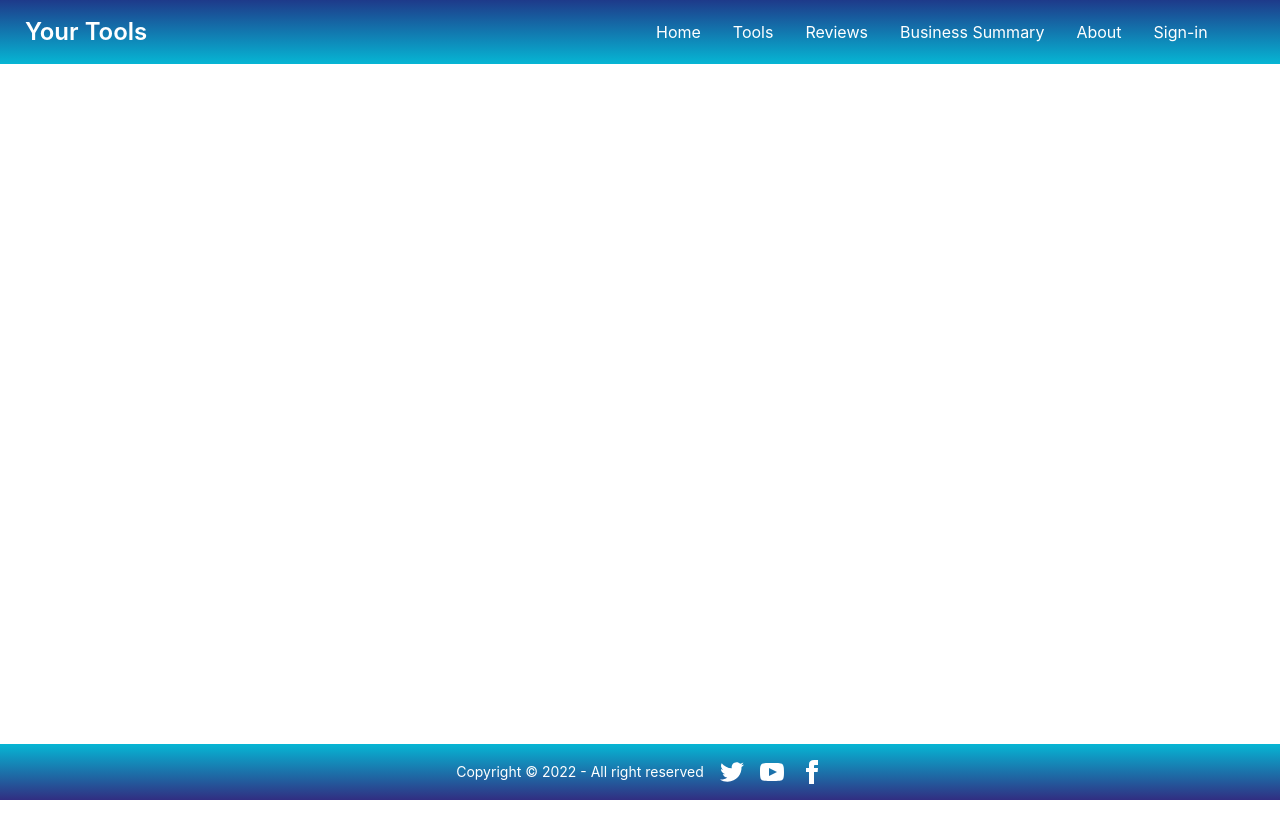
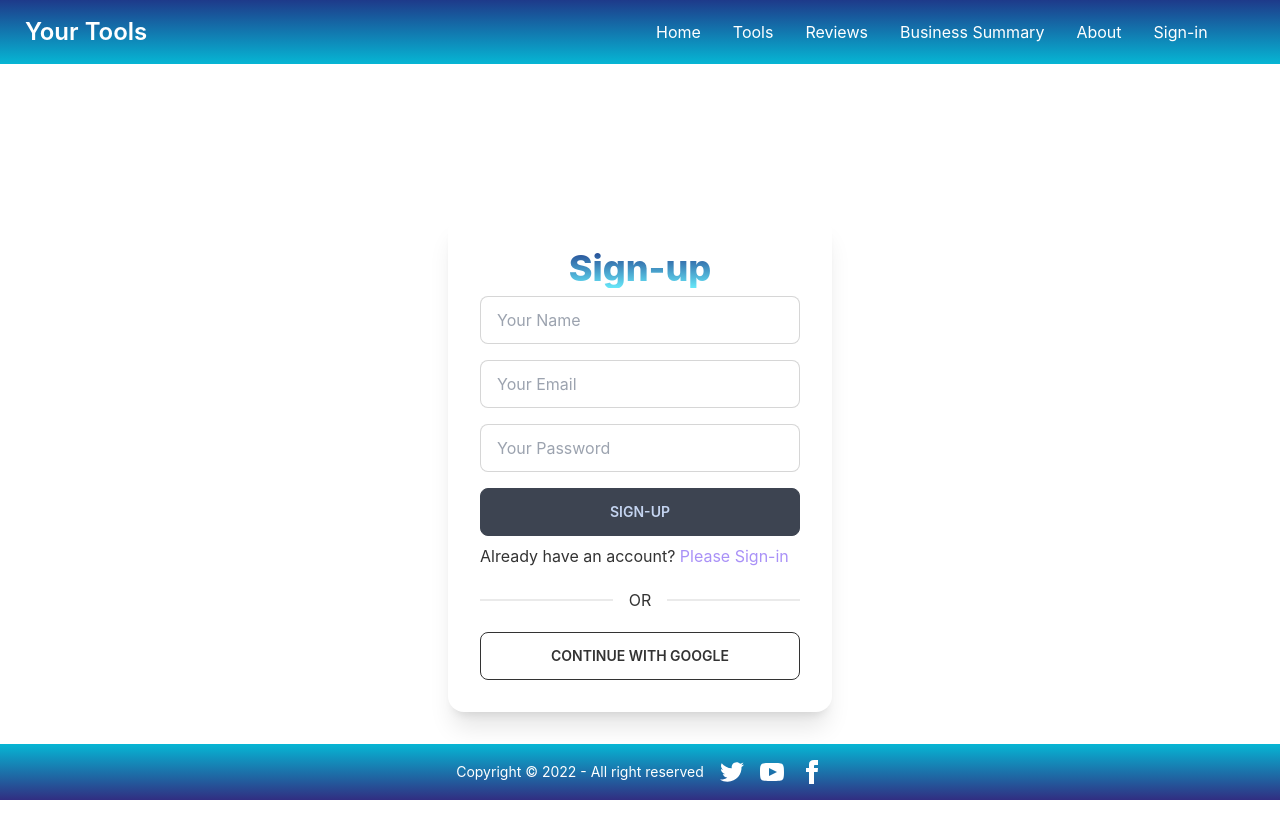
Before and after one commit to AnwarSagor/your-tools, a React (Create React App) app: page /signUp in a window 1280 px wide. Shown: the top 838 px of the page. Before the commit the page ends 800 px from the top, so only its background shows below. Built offline with nearby package versions, Linux system fonts and the light colour scheme.

Commit message:
Sign-in with email and password

```diff
--- a/src/App.js
+++ b/src/App.js
@@ -6,6 +6,7 @@
 import About from './Pages/About';
 import Footer from './Pages/SharedPage/Footer';
 import SignIn from './Pages/LoginPage/SignIn';
+import SignUp from './Pages/LoginPage/SignUp';
 
 function App() {
   return (
@@ -21,8 +22,9 @@
         <Route path='' element></Route>
         <Route path='' element></Route>
         <Route path='' element></Route>
-        <Route path='' element></Route>
         <Route path='/signIn' element={<SignIn></SignIn>}></Route>
+        <Route path='/signUp' element={<SignUp></SignUp>}></Route>
+
       </Routes>
       <Footer></Footer>
     </div>
--- a/src/Pages/LoginPage/SignIn.js
+++ b/src/Pages/LoginPage/SignIn.js
@@ -3,6 +3,7 @@
 import auth from '../../firebase.init';
 import { useForm } from "react-hook-form";
 import Loading from '../SharedPage/Loading';
+import { Link } from 'react-router-dom';
 
 const SignIn = () => {
     const [signInWithGoogle, gUser, gLoading, gError] = useSignInWithGoogle(auth);
@@ -14,12 +15,18 @@
         error,
     ] = useSignInWithEmailAndPassword(auth);
 
+    let signInError;
+
     if (loading || gLoading) {
         return <Loading></Loading>
     }
 
-    if (gUser) {
-        console.log(gUser);
+    if (error || gError) {
+        signInError = <p className='text-red-600'>{error?.message || gError?.message}</p>
+    }
+
+    if (user || gUser) {
+        console.log(user || gUser);
     }
 
     const onSubmit = data => {
@@ -31,7 +38,7 @@
         <div class='flex h-screen justify-center items-center'>
             <div class="card w-96 bg-base-100 shadow-xl">
                 <div class="card-body">
-                    <h2 class="font-extrabold text-center text-5xl text-transparent bg-clip-text bg-gradient-to-b from-blue-900 to-cyan-300 '">Sign-in</h2>
+                    <h2 class="font-extrabold text-center text-4xl text-transparent bg-clip-text bg-gradient-to-b from-blue-900 to-cyan-300 '">Sign-in</h2>
                     <form onSubmit={handleSubmit(onSubmit)}>
 
                         <div class="form-control w-full max-w-xs">
@@ -83,10 +90,10 @@
                             </label>
                         </div>
 
-
+                        {signInError}
                         <input className='btn w-full max-w-xs' type="submit" value='Sign-in' />
                     </form>
-
+                    <p>New to Your Tools? <Link className='text-primary' to='/signUp'>Please Sign-up</Link></p>
                     <div class="divider">OR</div>
 
                     <button
--- a/src/Pages/LoginPage/SignUp.js
+++ b/src/Pages/LoginPage/SignUp.js
@@ -0,0 +1,119 @@
+import React from 'react';
+import { useCreateUserWithEmailAndPassword, useSignInWithGoogle } from 'react-firebase-hooks/auth';
+import auth from '../../firebase.init';
+import { useForm } from "react-hook-form";
+import Loading from '../SharedPage/Loading';
+import { Link } from 'react-router-dom';
+
+const SignUp = () => {
+    const [signInWithGoogle, gUser, gLoading, gError] = useSignInWithGoogle(auth);
+    const { register, formState: { errors }, handleSubmit } = useForm();
+    const [
+        createUserWithEmailAndPassword,
+        user,
+        loading,
+        error,
+    ] = useCreateUserWithEmailAndPassword(auth);
+
+    let signUpError;
+
+    if (loading || gLoading) {
+        return <Loading></Loading>
+    }
+
+    if (error || gError) {
+        signUpError = <p className='text-red-600'>{error?.message || gError?.message}</p>
+    }
+
+    if (user || gUser) {
+        console.log(user || gUser);
+    }
+
+    const onSubmit = data => {
+        console.log(data)
+        createUserWithEmailAndPassword(data.email, data.password);
+    };
+    return (
+        <div class='flex h-screen justify-center items-center'>
+            <div class="card w-96 bg-base-100 shadow-xl">
+                <div class="card-body">
+                    <h2 class="font-extrabold text-center text-4xl text-transparent bg-clip-text bg-gradient-to-b from-blue-900 to-cyan-300 '">Sign-up</h2>
+                    <form onSubmit={handleSubmit(onSubmit)}>
+
+                        <div class="form-control w-full max-w-xs">
+                            <input
+                                type="text"
+                                placeholder="Your Name"
+                                class="input input-bordered w-full max-w-xs"
+                                {...register("name", {
+                                    required: {
+                                        value: true,
+                                        message: 'Name is required'
+                                    }
+                                })}
+                            />
+                            <label class="label">
+                                {errors.name?.type === 'required' && <span class="label-text-alt text-red-500">{errors.name.message}</span>}
+                            </label>
+                        </div>
+                        <div class="form-control w-full max-w-xs">
+                            <input
+                                type="email"
+                                placeholder="Your Email"
+                                class="input input-bordered w-full max-w-xs"
+                                {...register("email", {
+                                    required: {
+                                        value: true,
+                                        message: 'Email is required'
+                                    },
+                                    pattern: {
+                                        value: /[a-z0-9]+@[a-z]+\.[a-z]{2,3}/,
+                                        message: 'Provide a valid Email'
+                                    }
+                                })}
+                            />
+                            <label class="label">
+                                {errors.email?.type === 'required' && <span class="label-text-alt text-red-500">{errors.email.message}</span>}
+                                {errors.email?.type === 'pattern' && <span class="label-text-alt text-red-500">{errors.email.message}</span>}
+                            </label>
+                        </div>
+                        <div class="form-control w-full max-w-xs">
+                            <input
+                                type="password"
+                                placeholder="Your Password"
+                                class="input input-bordered w-full max-w-xs"
+                                {...register("password", {
+                                    required: {
+                                        value: true,
+                                        message: 'Password is required'
+                                    },
+                                    minLength: {
+                                        value: 6,
+                                        message: 'Password must be not less than 6 characters.'
+                                    }
+                                })}
+                            />
+                            <label class="label">
+                                {errors.password?.type === 'required' && <span class="label-text-alt text-red-500">{errors.password.message}</span>}
+                                {errors.password?.type === 'minLength' && <span class="label-text-alt text-red-500">{errors.password.message}</span>}
+                            </label>
+                        </div>
+
+                        {signUpError}
+                        <input className='btn w-full max-w-xs' type="submit" value='Sign-up' />
+                    </form>
+                    <p>Already have an account? <Link className='text-primary' to='/signIn'>Please Sign-in</Link></p>
+                    <div class="divider">OR</div>
+
+                    <button
+                        onClick={() => signInWithGoogle()}
+                        class="btn btn-outline"
+                    >Continue with Google</button>
+
+                </div>
+            </div>
+        </div>
+    );
+};
+
+export default SignUp;
--- a/src/Pages/SharedPage/Loading.js
+++ b/src/Pages/SharedPage/Loading.js
@@ -2,8 +2,8 @@
 
 const Loading = () => {
     return (
-        <div>
-            <progress class="progress w-56"></progress>
+        <div className='flex h-screen justify-center items-center'>
+            <button class="btn loading">loading</button>
         </div>
     );
 };
```
